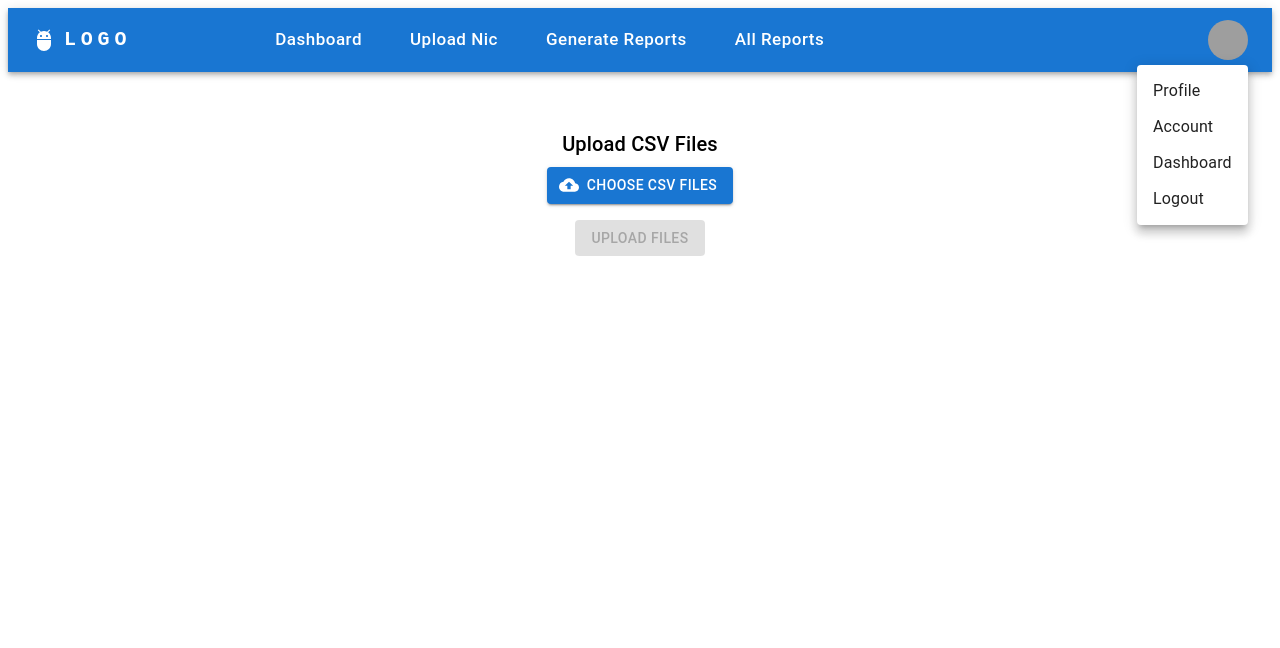
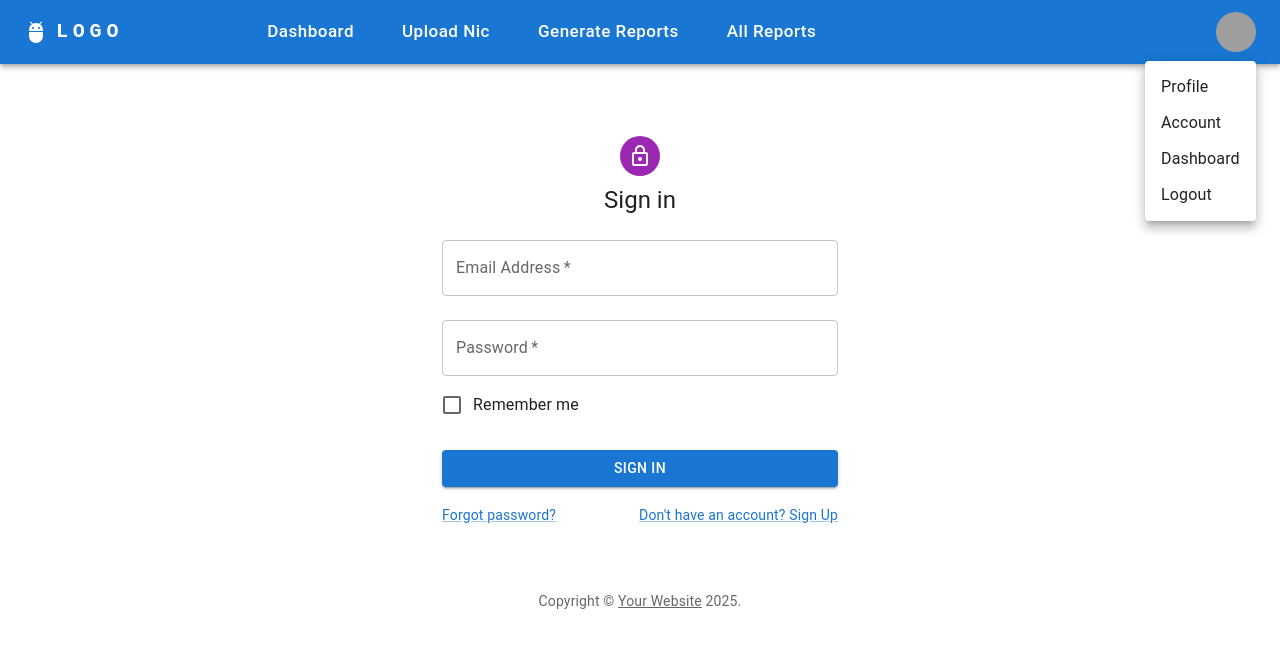
Before and after one commit to NaveenLakmal/nic-validation-frontend, a React (Vite) app: page / in a window 1280 px wide. Both pictures are taken after a click on the button "Open settings". Shown: the top 648 px of the page. Built offline with nearby package versions, Linux system fonts and the light colour scheme; grey boxes are pictures that could not be loaded.

Commit message:
Fixed routing and navigation issues, updated API endpoints and authentication context usage.

```diff
--- a/src/App.jsx
+++ b/src/App.jsx
@@ -10,8 +10,8 @@ import SignIn from './pages/SignIn'
 import { BrowserRouter as Router, Routes, Route } from 'react-router-dom';
 import SignUp from './pages/SignUp'
 import ForgetPassword from './pages/ForgetPassword'
-import DashBord from './pages/DashBord'
 import { AuthProvider } from './context/AuthContext'
+import DashBoard from './pages/DashBoard'
 
 function App() {
 
@@ -22,13 +22,13 @@ function App() {
       <Router>
         <NavBar />
         <Routes>
-          <Route path="/" element={<UploadNic />} />
+          <Route path="/upload-csv" element={<UploadNic />} />
           <Route path="/all-reports" element={<AllReports />} />
           <Route path="/generate-reports" element={<GenerateReports />} />
-          <Route path="/sign-in" element={<SignIn />} />
+          <Route path="/" element={<SignIn />} />
           <Route path="/sign-up" element={<SignUp />} />
           <Route path="/forget-password" element={<ForgetPassword />} />
-          <Route path="/dashbord" element={<DashBord />} />
+          <Route path="/dashboard" element={<DashBoard />} />
 
         </Routes>
       </Router>
--- a/src/commponents/NavBar.jsx
+++ b/src/commponents/NavBar.jsx
@@ -16,12 +16,18 @@ import AdbIcon from '@mui/icons-material/Adb';
 
 const pages = [
     { name: 'Dashboard', path: '/dashboard' },
-    { name: 'Upload Nic', path: '/' },
+    { name: 'Upload Nic', path: '/upload-csv' },
     { name: 'Generate Reports', path: '/generate-reports' },
     { name: 'All Reports', path: '/all-reports' }
 ];
 
-const settings = ['Profile', 'Account', 'Dashboard', 'Logout'];
+const settings =
+    [
+        { name: 'Profile', path: '/profile' },
+        { name: 'Account', path: '/account' },
+        { name: 'Dashboard', path: '/dashboard' },
+        { name: 'Logout', path: '/' },
+    ];
 
 function NavBar() {
 
@@ -39,8 +45,8 @@ function NavBar() {
         setAnchorElNav(null);
     };
 
-    const handleCloseUserMenu = () => {
-        setAnchorElUser(null);
+    const handleCloseUserMenu = (event) => {
+        setAnchorElUser(event.currentTraget);
     };
 
 
@@ -162,8 +168,12 @@ function NavBar() {
                             onClose={handleCloseUserMenu}
                         >
                             {settings.map((setting) => (
-                                <MenuItem key={setting} onClick={handleCloseUserMenu}>
-                                    <Typography sx={{ textAlign: 'center' }}>{setting}</Typography>
+                                <MenuItem key={setting.name} onClick={handleCloseUserMenu}>
+                                    <Typography
+                                        component={Link}
+                                        to={setting.path}
+                                        sx={{ textAlign: 'center', textDecoration: 'none', color: 'inherit' }}>{setting.name}
+                                    </Typography>
                                 </MenuItem>
                             ))}
                         </Menu>
--- a/src/pages/ForgetPassword.jsx
+++ b/src/pages/ForgetPassword.jsx
@@ -17,6 +17,7 @@ import { Navigate, useNavigate } from 'react-router-dom';
 import { IconButton, InputAdornment } from '@mui/material';
 import { Visibility, VisibilityOff } from '@mui/icons-material';
 import Swal from 'sweetalert2';
+import { useAuth } from '../context/AuthContext';
 
 const theme = createTheme();
 
@@ -54,6 +55,7 @@ export default function ForgetPassword() {
     const [confirmPassword, setConfirmPassword] = useState("");
     const [showPassword, setShowPassword] = useState(false);
     const [showConfirmPassword, setShowConfirmPassword] = useState(false);
+    const {setEmailGlobal} = useAuth();
 
     const handleTogglePassword = () => setShowPassword(!showPassword);
     const handleToggleConfirmPassword = () => setShowConfirmPassword(!showConfirmPassword);
@@ -67,7 +69,7 @@ export default function ForgetPassword() {
             event.preventDefault();
 
             console.log(email)
-            const response = await axios.post(`http://localhost:8080/auth/forget-password/${user.email}`);
+            const response = await axios.post(`http://localhost:8081/auth/forget-password/${user.email}`);
 
             console.log(response)
 
@@ -102,7 +104,7 @@ export default function ForgetPassword() {
             event.preventDefault();
 
             console.log()
-            const response = await axios.post("http://localhost:8080/auth/forget-password/verify-otp", {
+            const response = await axios.post("http://localhost:8081/auth/forget-password/verify-otp", {
                 email: user.email,
                 otp: user.otp,
             });
@@ -133,7 +135,7 @@ export default function ForgetPassword() {
 
             console.log(confirmPassword);
             console.log(user.email);
-            const response = await axios.post("http://localhost:8080/auth/forget-password/new-password", {
+            const response = await axios.post("http://localhost:8081/auth/forget-password/new-password", {
                 email: user.email,
                 newPassword:confirmPassword
             });
@@ -147,7 +149,8 @@ export default function ForgetPassword() {
                     text: "You Account Reset Success..!",
                     icon: "success"
                 });
-                navigate("/generate-reports")
+                navigate("/dashboard");
+                setEmailGlobal(user.email);
 
 
             } else {
--- a/src/pages/GenerateReports.jsx
+++ b/src/pages/GenerateReports.jsx
@@ -11,6 +11,7 @@ import Paper from '@mui/material/Paper';
 import { Box, Button, Container, MenuItem } from '@mui/material';
 import DownloadIcon from '@mui/icons-material/Download';
 import axios from 'axios';
+import { useAuth } from '../context/AuthContext';
 
 
 const GenerateReports = () => {
@@ -21,6 +22,7 @@ const GenerateReports = () => {
     const [error, setError] = React.useState(null); // Store error message
     const [loading, setLoading] = React.useState(false); // Loading state
     const [exsitFileName, setExsitsFileName] = React.useState([]);
+    const {email} = useAuth();
 
     console.log(data);
 
@@ -50,7 +52,7 @@ const GenerateReports = () => {
 
     //this is use for get the all files name
     React.useEffect(() => {
-        axios.get('http://localhost:8080/file/get-all')
+        axios.get(`http://localhost:8080/file/get-all-file/${email}`)
             .then((response) => {
                 setExsitsFileName(response.data);
             })
--- a/src/pages/SignIn.jsx
+++ b/src/pages/SignIn.jsx
@@ -15,6 +15,7 @@ import { createTheme, ThemeProvider } from '@mui/material/styles';
 import axios from 'axios';
 import { Navigate, useNavigate } from 'react-router-dom';
 import { useAuth } from '../context/AuthContext';
+import Swal from 'sweetalert2';
 
 const theme = createTheme();
 
@@ -38,7 +39,7 @@ export default function SignIn() {
   const [email, setEmail] = useState("");
   const [password, setPassword] = useState("");
   const navigate = useNavigate();
-   const {setEmailGlobal} = useAuth();
+  const { setEmailGlobal } = useAuth();
 
 
   const signInButtonOnAction = async (event) => {
@@ -49,7 +50,7 @@ export default function SignIn() {
       // const email = formData.get('email');
       // const password = formData.get('password');
       // getOneStudent(memberId);
-      console.log(email,password);
+      console.log(email, password);
 
       const response = await axios.post("http://localhost:8081/auth/sign-in", {
         email,
@@ -60,10 +61,16 @@ export default function SignIn() {
       if (response.data === "login Success") {
         console.log("correct password");
         setEmailGlobal(email);
-        navigate("/generate-reports");
+        navigate("/dashboard");
 
 
       } else {
+        Swal.fire({
+          icon: "error",
+          title: "Oops...",
+          text: "Incorrect Password or Email..!",
+          //timer: 6000
+        });
         console.log("incorrect password");
       }
 
--- a/src/pages/SignUp.jsx
+++ b/src/pages/SignUp.jsx
@@ -17,6 +17,7 @@ import { createTheme, ThemeProvider } from '@mui/material/styles';
 import axios from 'axios';
 import { useNavigate } from 'react-router-dom';
 import Swal from 'sweetalert2';
+import { useAuth } from '../context/AuthContext';
 
 const theme = createTheme();
 
@@ -27,8 +28,8 @@ export default function SignUp() {
     const [otp, setOtp] = useState("");
     const [component, setComponent] = useState(1);
     const [loading, setLoading] = useState(false);
-
     const navigate = useNavigate();
+    const {setEmailGlobal} = useAuth();
 
     const [user, setUser] = useState({
         firstName: '',
@@ -46,7 +47,7 @@ export default function SignUp() {
             event.preventDefault();
 
 
-            const response = await axios.post("http://localhost:8080/auth/sign-up", {
+            const response = await axios.post("http://localhost:8081/auth/sign-up", {
                 fullName: user.firstName + " " + user.lastName,
                 email: user.email,
                 password: user.Password
@@ -78,7 +79,7 @@ export default function SignUp() {
             event.preventDefault();
 
 
-            const response = await axios.post("http://localhost:8080/auth/verify-otp", {
+            const response = await axios.post("http://localhost:8081/auth/verify-otp", {
                 email: user.email,
                 otp,
             });
@@ -87,11 +88,12 @@ export default function SignUp() {
             if (response.data === "otp verified") {
 
                 Swal.fire({
-                    title: "Good job!",
+                    title: "Welcome!",
                     text: "You Account Created Success..!",
                     icon: "success"
                 });
-                navigate("/generate-reports");
+                setEmailGlobal(user.email);
+                navigate("/dashboard");
 
 
             } else {
```
Also changed, not shown: src/pages/DashBoard.jsx (renamed from src/pages/DashBord.jsx). Lines whose indentation alone changed are shown as unchanged.
